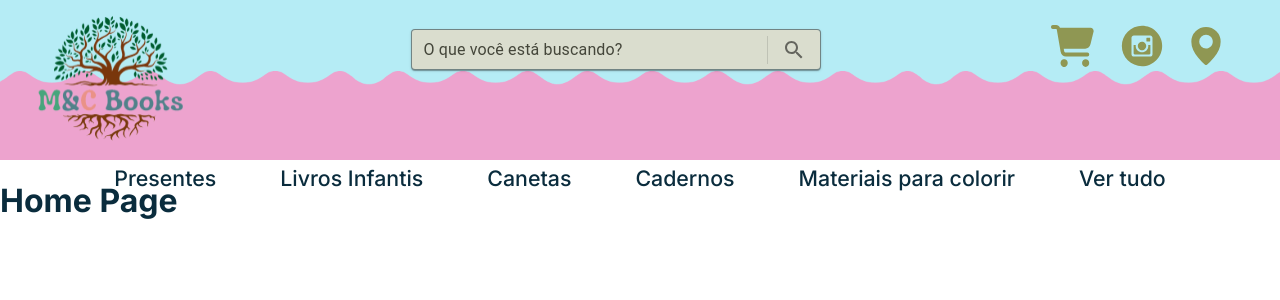
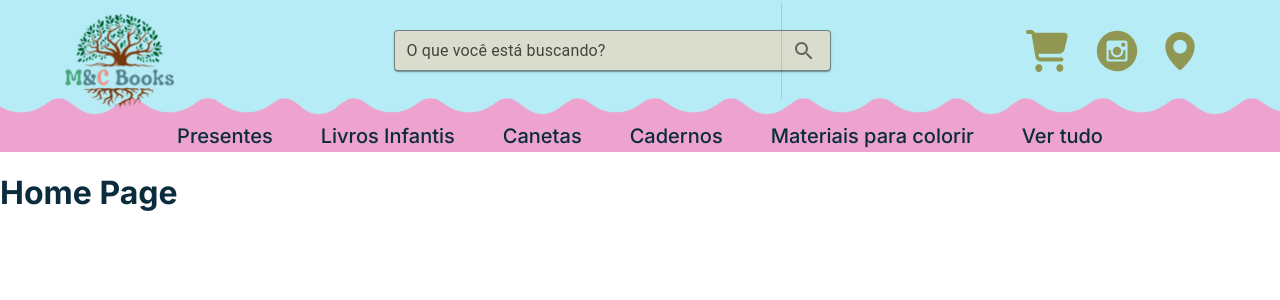
Before and after one commit to patriciasanttos/projeto-livraria, a React (Vite) app in the folder web/: page / in a window 1280 px wide. Shown: the top 300 px of the page. Built offline with nearby package versions, Linux system fonts and the light colour scheme.

Commit message:
responsive screens added

```diff
--- a/web/src/Components/Header/HeaderDesktop.scss
+++ b/web/src/Components/Header/HeaderDesktop.scss
@@ -20,26 +20,30 @@
         position: relative;
         display: flex;
         flex-direction: column;
+        height: 16dvh;
 
-        padding: 1% 3%;
+        padding: 1% 5%;
 
         div {
             display: flex;
             flex-direction: row;
             justify-content: space-between;
 
+            height: 12dvh;
+
             .header-logo-link {
                 width: 12%;
                 height: auto;
 
                 .header-logo {
-                    width: 100%;
+                    width: 80%;
                     height: 100%;
                 }
             }
 
             .header-buttons {
-                margin-top: 1%;
+                margin-top: 1.5%;
+                height: 50%;
 
                 img {
                     width: 70%;
@@ -64,7 +68,7 @@
             justify-content: center;
             gap: 4em;
 
-            margin-top: 1.7%;
+            margin-top: 0.8%;
 
             a {
                 color: var(--text-primary-color);
@@ -87,14 +91,15 @@
         display: flex;
         flex-direction: column;
         position: relative;
+        width: 38%;
 
         .search-results {
             position: absolute;
-            top: 52%;
+            top: 38%;
             left: 0;
             z-index: 10;
 
-            width: 96%;
+            width: 97%;
             background-color: #f4f4f4;
             box-shadow: 0px 4px 6px rgba(0, 0, 0, 0.1);
             border-radius: 0 0 8px 8px;
@@ -116,3 +121,117 @@
         }
     }
 }
+
+@media (min-width: 923px) and (max-width: 1024px) {
+    .header-desktop {
+        width: 100%;
+        height: 18dvh;
+
+        .backgound-image {
+            width: 100%;
+            height: 21dvh;
+        }
+
+        .header-content {
+            div {
+                .header-logo-link {
+                    .header-logo {
+                        width: 100%;
+                    }
+                }
+
+                .header-buttons {
+                    img {
+                        width: 65%;
+                    }
+                }
+            }
+
+            .header-items-categories {
+                gap: 2em;
+
+                a {
+                    font-size: 14pt;
+                }
+            }
+        }
+
+        .header-search-container {
+            .search-results {
+                width: 95%;
+            }
+        }
+    }
+}
+
+@media (min-width: 1025px) and (max-width: 1480px) {
+    .header-desktop {
+        width: 100%;
+        height: 19dvh;
+
+        .backgound-image {
+            width: 100%;
+            height: 22dvh;
+        }
+
+        .header-content {
+            .header-items-categories {
+                gap: 3em;
+                margin-top: 1.3%;
+
+                a {
+                    font-size: 15pt;
+                }
+            }
+        }
+
+        .header-search-container {
+            .search-results {
+                top: 48%;
+                width: 97%;
+            }
+        }
+    }
+
+}
+
+@media (min-width: 1481px) and (max-width: 1560px) {
+    .header-desktop {
+        width: 100%;
+        height: 15dvh;
+
+        .backgound-image {
+            width: 100%;
+            height: 18dvh;
+        }
+
+        .header-content {
+            padding: 0 5%;
+            height: 13dvh;
+
+            div {
+                align-items: center;
+
+                .header-logo-link {
+                    .header-logo {
+                        width: 100%;
+                    }
+                }
+            }
+
+            .header-items-categories {
+                a {
+                    font-size: 18pt;
+                }
+            }
+        }
+
+        .header-search-container {
+            .search-results {
+                top: 48%;
+                width: 97%;
+            }
+        }
+    }
+
+}
--- a/web/src/Components/Header/HeaderMobile.jsx
+++ b/web/src/Components/Header/HeaderMobile.jsx
@@ -25,6 +25,7 @@ const HeaderMobile = () => {
         style={{
           backgroundImage: `url(${waveHeader})`,
           backgroundSize: "cover",
+          height: "100%"
         }}
       >
         <div className="row-top">
--- a/web/src/Components/Header/HeaderMobile.scss
+++ b/web/src/Components/Header/HeaderMobile.scss
@@ -1,5 +1,5 @@
 .header-mobile {
-    height: 250px;
+    height: 28dvh;
     padding: 10px 30px;
 
     display: flex;
@@ -46,7 +46,7 @@
             left: 0;
             z-index: 10;
 
-            width: 96%;
+            width: 98%;
             background-color: #f4f4f4;
             box-shadow: 0px 4px 6px rgba(0, 0, 0, 0.1);
             border-radius: 0 0 8px 8px;
@@ -67,4 +67,12 @@
             }
         }
     }
+
+    @media (min-width: 319px) and (max-width: 394px) {
+        .search-container {
+            width: 100%;
+
+        }
+    }
+
 }
--- a/web/src/components/Header/Header.jsx
+++ b/web/src/components/Header/Header.jsx
@@ -5,7 +5,7 @@ import HeaderMobile from "./HeaderMobile";
 import HeaderDesktop from "./HeaderDesktop";
 
 const Header = () => {
-  const isMobile = useMediaQuery({ maxWidth: 767 });
+  const isMobile = useMediaQuery({ maxWidth: 821 });
 
   return isMobile ? <HeaderMobile /> : <HeaderDesktop />;
 };
--- a/web/src/components/Header/SearchInput/SearchInput.jsx
+++ b/web/src/components/Header/SearchInput/SearchInput.jsx
@@ -6,13 +6,14 @@ function SearchInput({ setQuery }) {
   return (
     <Paper
       component="form"
+      className='search-input-component'
       sx={{
         p: '2px 4px',
         display: 'flex',
         alignItems: 'center',
 
         marginTop: '4%',
-        width: '50dvh',
+        width: '100%',
         height: '2.2em',
         backgroundColor: 'var(--input-color)',
         border: '1px solid var(--input-border)',
@@ -33,7 +34,7 @@ function SearchInput({ setQuery }) {
 
         onChange={(e) => setQuery(e.target.value)}
       />
-      <Divider sx={{ height: 28, m: 0.5 }} orientation="vertical" />
+      <Divider sx={{ height: 28, m: 0.1 }} orientation="vertical" />
       <IconButton type="button" sx={{ p: '10px' }} aria-label="search">
         <SearchIcon />
       </IconButton>
```
